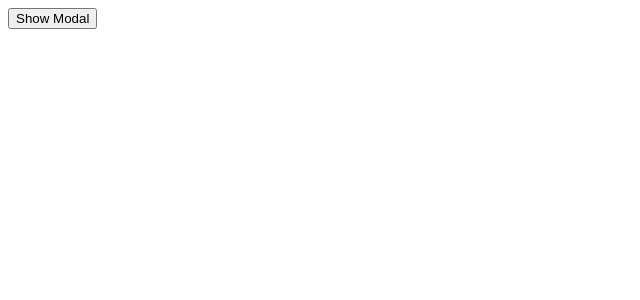
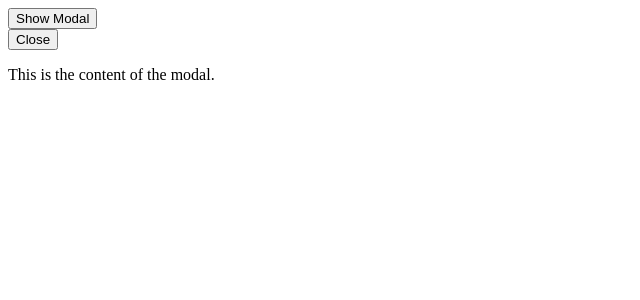
Before and after one commit to acciojob/react-composition-2-sayantan174, a React app: page / in a window 1280 px wide. Both pictures are taken after a click on the button "Show Modal". Shown: the top 300 px of the page, without its empty margins (0-640 px from the left). Built offline with nearby package versions, Linux system fonts and the light colour scheme.

Commit message:
submitting code-Thu Jun 22 2023 16:12:51 GMT+0530 (India Standard Time)

```diff
--- a/src/components/Modal.js
+++ b/src/components/Modal.js
@@ -4,14 +4,14 @@ const Modal = (props) => {
   return (
     <>
       <button
-        className="model-overlay"
         onClick={() => {
           props.callback();
         }}
       >
         Show Modal
       </button>
-      {/* <div style={{ display: props.show ? "block" : "none" }}>
+      { props.show &&
+        <div className="model-overlay">
           <button
             className="model-close"
             onClick={() => {
@@ -21,7 +21,8 @@ const Modal = (props) => {
             Close
           </button>
           <Para />
-      </div> */}
+        </div>
+      }
     </>
   );
 };
```
Lines whose indentation alone changed are shown as unchanged.
